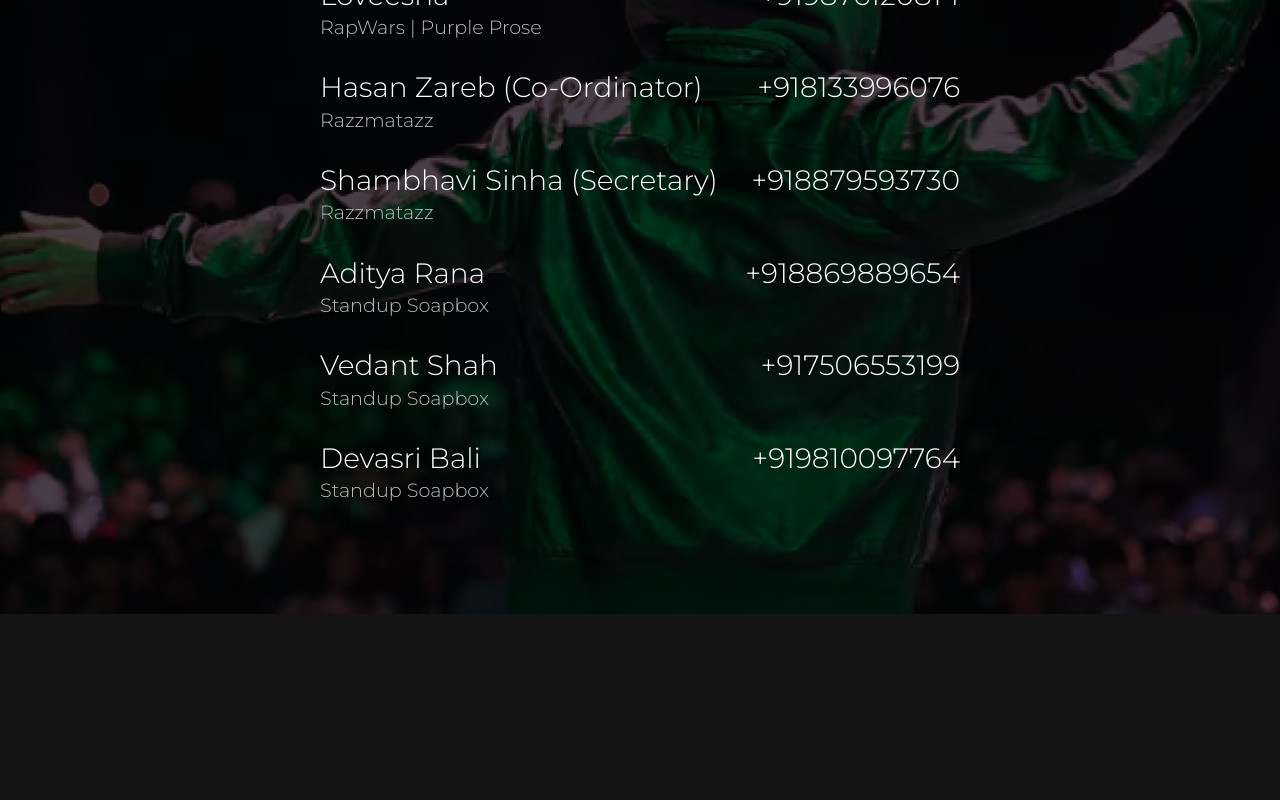
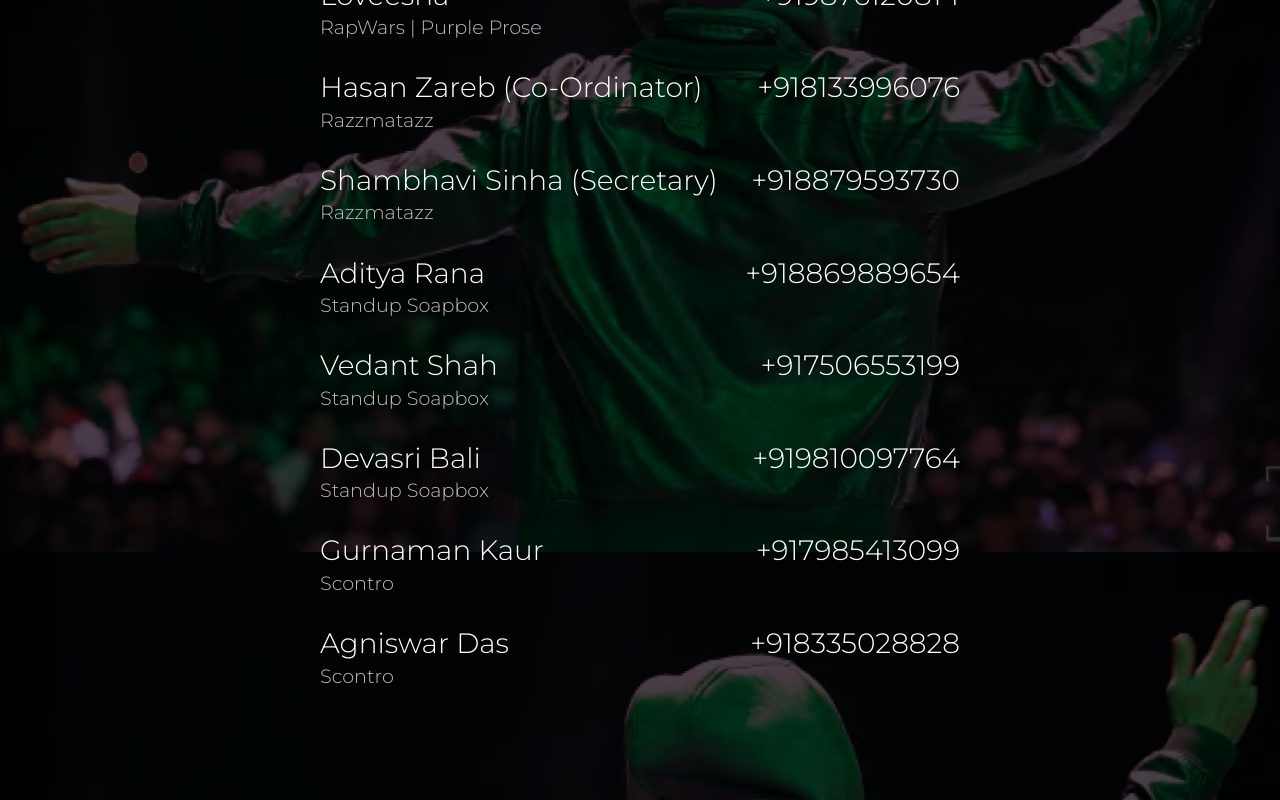
Before and after one commit to dvm-bitspilani/oasis-prereg, a React (Vite) app: page /preregistrations/Contact in a window 1280 px wide. Shown: the part 323-1123 px from the top of the page. Before the commit the page ends 937 px from the top, so only its background shows below. Built offline with nearby package versions, Linux system fonts and the light colour scheme.

Commit message:
update: razzmatazz logo

```diff
--- a/src/routes/components/About Pages/Contact.jsx
+++ b/src/routes/components/About Pages/Contact.jsx
@@ -62,6 +62,20 @@ export default function AboutPP() {
                 </div>
                 <p className="contact-events">Standup Soapbox</p>
               </div>
+              <div className="contact-container">
+                <div className="person-details">
+                  <p> Gurnaman Kaur</p>
+                  <p>+917985413099</p>
+                </div>
+                <p className="contact-events">Scontro</p>
+              </div>
+              <div className="contact-container">
+                <div className="person-details">
+                  <p>Agniswar Das</p>
+                  <p>+918335028828</p>
+                </div>
+                <p className="contact-events">Scontro</p>
+              </div>
             </div>
           </div>
         </div>
--- a/src/routes/components/HomePage/HomePage.jsx
+++ b/src/routes/components/HomePage/HomePage.jsx
@@ -12,6 +12,7 @@ import stageplay from "../../../assets/stageplay.png";
 import streetdance from "../../../assets/streetdance.png";
 import streetplay from "../../../assets/streetplay.png";
 import tarang from "../../../assets/tarang.png";
+import razzmatazz from "../../../assets/razzmatazz.jpeg";
 import { Link } from "react-router-dom";
 import Navbar from "../Navbar/Navbar";
 import { motion } from "framer-motion";
@@ -102,7 +103,12 @@ export default function HomePage() {
                 <div
                   className="homepage-event-img"
                   style={{
-                    backgroundImage: `url(${scontro})`,
+                    backgroundImage: `url(${razzmatazz})`,
+                    backgroundColor: "black",
+                    backgroundPosition: "center",
+                    backgroundSize: "130%",
+                    backgroundRepeat: "no-repeat",
+                    width: "100%",
                   }}
                 ></div>
                 <span className="homepage-event-name">Razzmatazz</span>
```
Also changed, not shown: src/assets/razzmatazz.jpeg (added).
